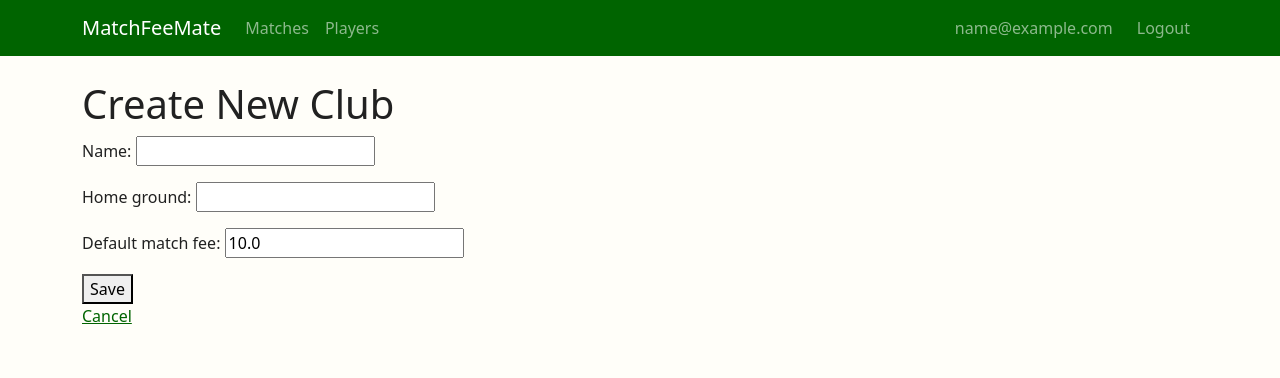
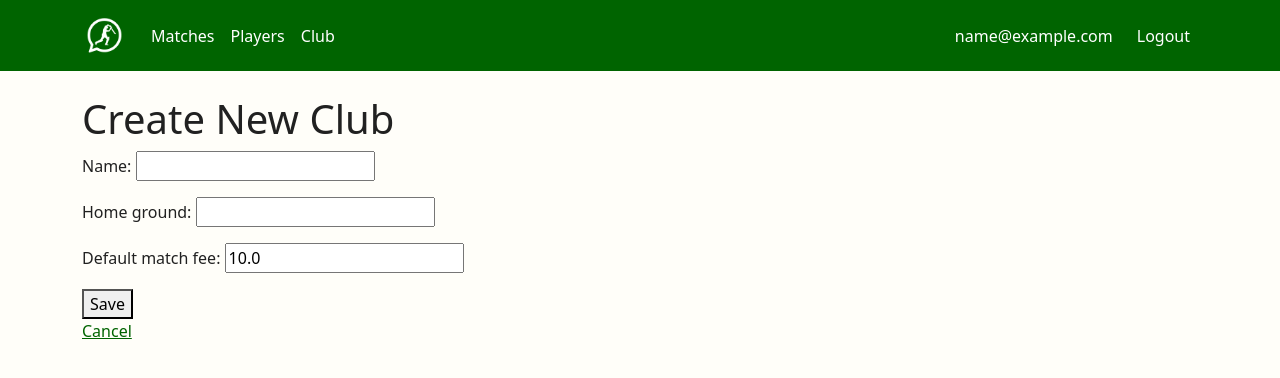
Before and after one commit to Yourhonour365/MatchFeeMate-PP4, a Django app: page /club/new/ in a window 1280 px wide. Shown: the top 378 px of the page. Run offline with Django 5.2, Linux system fonts and the light colour scheme; the visitor is signed in with stand-in values (Sample User, id 1).

Commit message:
Add logo to navbar, fix navbar text visibility, add Club link

```diff
--- a/clubs/static/clubs/css/style.css
+++ b/clubs/static/clubs/css/style.css
@@ -50,6 +50,32 @@ body {
 /* === Navbar === */
 .navbar-mfm {
     background-color: var(--mfm-deep-turf);
+}
+
+/* Fix faint navbar text - make links bright white */
+.navbar-mfm .nav-link {
+    color: white !important;
+    opacity: 1 !important;
+}
+
+.navbar-mfm .nav-link:hover {
+    color: var(--mfm-turf-highlight) !important;
+}
+
+.navbar-mfm .navbar-text {
+    color: white !important;
+    opacity: 1 !important;
+}
+
+/* Logo styling in navbar */
+.navbar-mfm .navbar-brand {
+    display: flex;
+    align-items: center;
+}
+
+.navbar-mfm .navbar-brand img {
+    height: 45px;
+    width: auto;
 }
 
 /* === Buttons === */
--- a/clubs/templates/clubs/base.html
+++ b/clubs/templates/clubs/base.html
@@ -14,7 +14,11 @@
     <!-- Navigation - uses navbar-mfm class for MFM brand green (#006400) instead of Bootstrap bg-success -->
     <nav class="navbar navbar-expand-lg navbar-dark navbar-mfm">
         <div class="container">
-            <a class="navbar-brand" href="{% url 'home' %}">MatchFeeMate</a>
+
+            <!-- Logo and brand name -->
+            <a class="navbar-brand" href="{% url 'home' %}">
+                <img src="{% static 'clubs/images/logo.png' %}" alt="MFM Logo">
+            </a>
 
             <!-- Hamburger menu button for mobile -->
             <button class="navbar-toggler" type="button" data-bs-toggle="collapse" data-bs-target="#navbarNav">
@@ -28,6 +32,7 @@
                 <div class="navbar-nav me-auto">
                     <a class="nav-link" href="{% url 'match_list' %}">Matches</a>
                     <a class="nav-link" href="{% url 'player_list' %}">Players</a>
+                    <a class="nav-link" href="{% url 'home' %}">Club</a>
                 </div>
                 {% endif %}
 
```
Also changed, not shown: clubs/static/clubs/images/logo.png (added).
